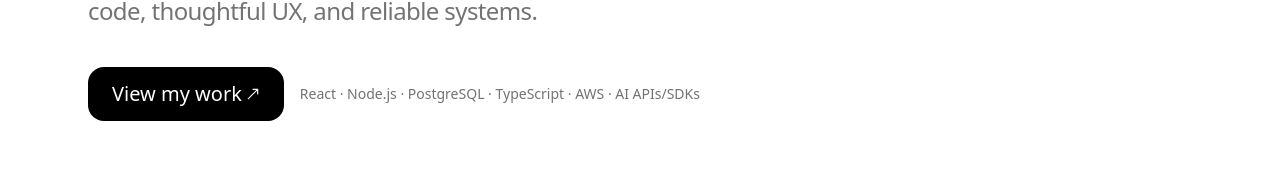
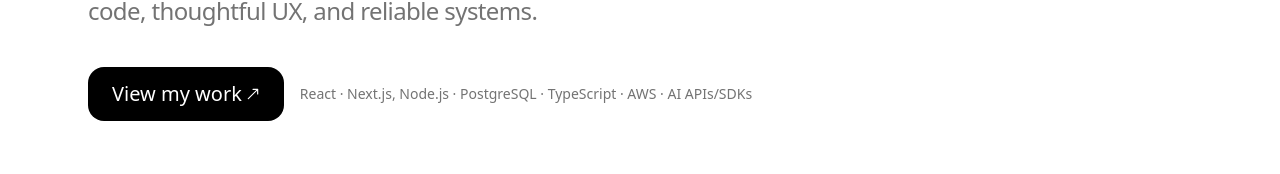
Before and after one commit to IvanLi06/Portfolio, a React (Vite) app: page / in a window 1280 px wide. Shown: the part 354-528 px from the top of the page. Built offline with nearby package versions, Linux system fonts and the light colour scheme.

Commit message:
updated resume

```diff
--- a/src/components/Hero.tsx
+++ b/src/components/Hero.tsx
@@ -23,7 +23,7 @@ export default function Hero() {
           </svg>
         </a>
           <span className="text-sm text-neutral-500">
-            React · Node.js · PostgreSQL · TypeScript · AWS · AI APIs/SDKs
+            React · Next.js, Node.js · PostgreSQL · TypeScript · AWS · AI APIs/SDKs
           </span>
         </div>
       </div>
--- a/src/components/ProjectsGrid.tsx
+++ b/src/components/ProjectsGrid.tsx
@@ -68,7 +68,6 @@ export default function ProjectsGrid() {
                       {p.title} image
                     </span>
                   )}
-
                   <button className="border border-neutral-400 absolute bottom-4 left-4 flex h-10 w-10 items-center justify-center rounded-full bg-white text-lg shadow-sm transition-transform hover:scale-[1.10] hover:bg-neutral-100">
                     <svg className="h-3 w-3" fill="none" viewBox="0 0 24 24" stroke="currentColor" strokeWidth={2}>
                       <path strokeLinecap="round" strokeLinejoin="round" d="M4 20L20 4M20 4h-8M20 4v8" />
```
Also changed, not shown: 1 other file (tests, documents, lock files or other folders). Lines whose indentation alone changed are shown as unchanged.
